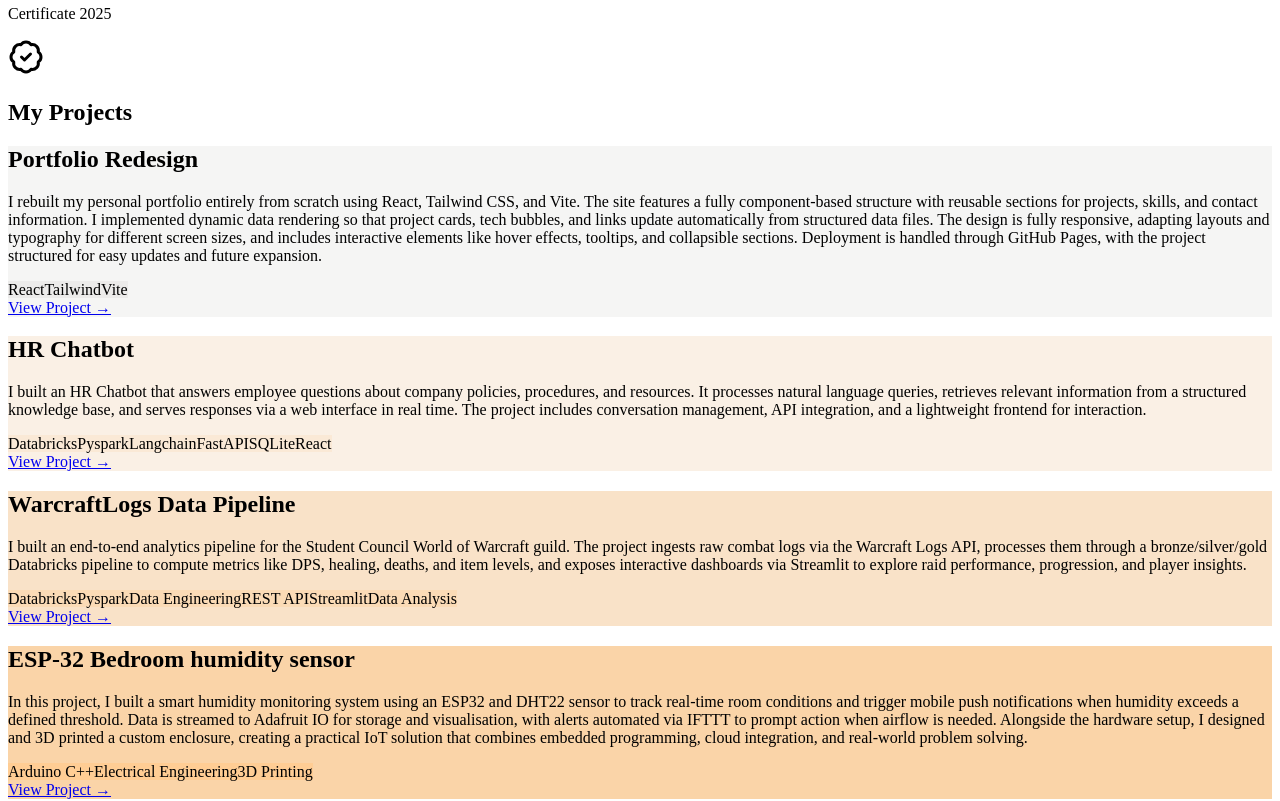
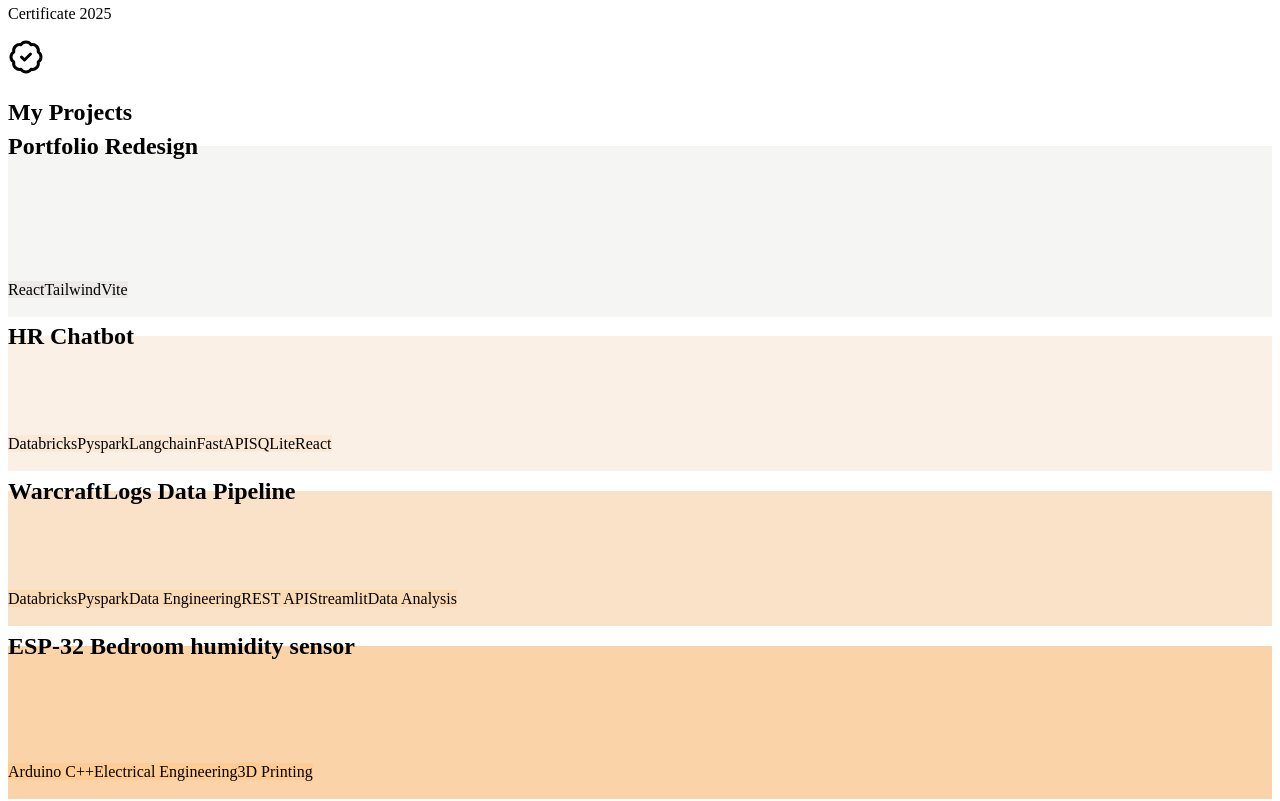
Before and after one commit to richmulvany/richmulvany.github.io, a React (Vite) app: page / in a window 1280 px wide. Shown: the part 1780-2581 px from the top of the page. Built offline with nearby package versions, Linux system fonts and the light colour scheme; the HTML template or start-up script is replaced by a standard one.

Commit message:
Animate card contents

```diff
--- a/src/components/projects/ProjectCard.jsx
+++ b/src/components/projects/ProjectCard.jsx
@@ -1,31 +1,64 @@
 import { motion } from "framer-motion";
+import { useState } from "react";
 
 export default function ProjectCard({ project, bgColor, borderColor, pillColor }) {
+  const [locked, setLocked] = useState(false);
+  const [hovered, setHovered] = useState(false);
+  const expanded = hovered || locked;
 
   const actionMap = {
-    "blog": "Read Blog →",
-    "proj": "View Project →",
+    blog: "Read Blog →",
+    proj: "View Project →",
   };
 
   const Action = actionMap[project.type];
-
   if (!Action) return null;
 
   return (
+    <motion.div
+      onClick={() => setLocked(!locked)}
+      onMouseEnter={() => setHovered(true)}
+      onMouseLeave={() => setHovered(false)}
+      className="relative rounded-4xl shadow-lg p-8 max-w-3xl h-96 mx-auto cursor-pointer overflow-hidden"
+      style={{ backgroundColor: bgColor }}
+    >
+      {/* Title */}
+      <motion.h2
+        className="text-2xl font-semibold left-10 right-8 absolute"
+        initial={{ top: "50%", transform: "translateY(-50%)" }}
+        animate={{
+          top: expanded ? "2rem" : "45%",
+          transform: expanded ? "translateY(0) translateX(0)" : "translateY(-50%) translateX(0%)",
+        }}
+        transition={{ type: "spring", stiffness: 300, damping: 25 }}
+      >
+        {project.title}
+      </motion.h2>
 
+      {/* Description */}
+      <motion.p
+        className="text-gray-600 left-10 right-10 absolute"
+        initial={{ opacity: 0, top: "60%", y: -10 }}
+        animate={{
+          opacity: expanded ? 1 : 0,
+          top: expanded ? "5rem" : "60%",
+          y: expanded ? 0 : -10,
+        }}
+        transition={{ duration: 0.4, delay: 0.1 }}
+      >
+        {project.description}
+      </motion.p>
+
+      {/* Pills */}
       <motion.div
-      className="rounded-4xl shadow-lg  p-8 max-w-3xl h-96 mx-auto hover:shadow-2xl hover:-translate-y-1 transition-all duration-500 relative"
-      style={{ backgroundColor: bgColor }}
-      initial={{ opacity: 1, y: 50 }}
-      whileInView={{ opacity: 1, y: 0 }}
-      viewport={{ once: true, amount: 0.3 }}
-      transition={{ duration: 0.6, ease: "easeOut" }}
+        className="flex flex-wrap gap-2 absolute left-8 right-0"
+        initial={{ top: "55%" }}
+        animate={{
+          top: expanded ? "auto" : "55%",
+          bottom: expanded ? "4.5rem" : "auto%",
+        }}
+        transition={{ type: "spring", stiffness: 300, damping: 25, delay: 0.05 }}
       >
-      <h2 className="text-2xl font-semibold mb-3">{project.title}</h2>
-      <p className="text-gray-600 mb-6 mt-4">{project.description}</p>
-
-      <div className="absolute left-8 bottom-8">
-        <div className="flex flex-wrap gap-2 mb-4">
         {project.tech.map((tech, i) => (
           <span
             key={i}
@@ -35,15 +68,22 @@ export default function ProjectCard({ project, bgColor, borderColor, pillColor }
             {tech}
           </span>
         ))}
-        </div>
-        <a
+      </motion.div>
+
+      {/* Link */}
+      <motion.a
         href={project.link}
         target="_blank"
-          className="text-sm text-orange-600 hover:text-orange-400 ml-1"
+        className="text-sm text-orange-600 hover:text-orange-400 absolute bottom-[2rem] left-10 right-0"
+        initial={{ opacity: 0, y: 8 }}
+        animate={{
+          opacity: expanded ? 1 : 0,
+          y: expanded ? 0 : 8,
+        }}
+        transition={{ duration: 0.4, delay: 0.15 }}
       >
         {Action}
-        </a>
-      </div>
+      </motion.a>
     </motion.div>
   );
 }
--- a/src/components/projects/ProjectStack.jsx
+++ b/src/components/projects/ProjectStack.jsx
@@ -98,15 +98,24 @@ export default function ProjectStack() {
 
           <div className="relative">
             {projects.toReversed().map((project, index) => {
-              const colors = colorPalette[index % colorPalette.length];
+              // If it's the first card visually
+              const isTopCard = index === 0;
+
+              const colors = isTopCard
+                ? {
+                    bg: "rgba(245, 245, 244)", // neutral top card color
+                    border: "rgba(249, 250, 251)",
+                    pill: "rgba(231, 229, 228, 0.6)",
+                  }
+                : colorPalette[index % colorPalette.length];
 
               return (
                 <motion.div
                   key={project.title}
                   className="sticky mt-8"
                   style={{
-                    top: `${index * 32}px`,
-                    zIndex: index - 1,
+                    top: `${index * 44}px`,
+                    zIndex: index + 1,
                   }}
                 >
                   <ProjectCard
--- a/src/data/projects.js
+++ b/src/data/projects.js
@@ -43,7 +43,7 @@ export const projects = [
   },
   {
     title: "Portfolio Redesign",
-    description: "I rebuilt my personal portfolio entirely from scratch using React, Tailwind CSS, and Vite. The site features a fully component-based structure with reusable sections for projects, skills, and contact information. I implemented dynamic data rendering so that project cards, tech bubbles, and links update automatically from structured data files. The design is fully responsive, adapting layouts and typography for different screen sizes, and includes interactive elements like hover effects, tooltips, and collapsible sections. Deployment is handled through GitHub Pages, with the project structured for easy updates and future expansion.",
+    description: "I rebuilt my personal portfolio entirely from scratch using React, Tailwind, and Vite. The site features a fully component-based structure with reusable sections for projects, skills, and contact information. I implemented dynamic data rendering so that project cards, tech bubbles, and links update automatically from structured data files. The design is responsive, adapting layouts for different screen sizes, and includes interactive elements like hover effects, tooltips, and collapsible sections. Deployment is handled through GitHub Pages, with the project structured for easy updates and future expansion.",
     tech: ["React", "Tailwind", "Vite"],
     link: "https://github.com/richmulvany/richmulvany.github.io",
     type: "proj",
```
Lines whose indentation alone changed are shown as unchanged.
